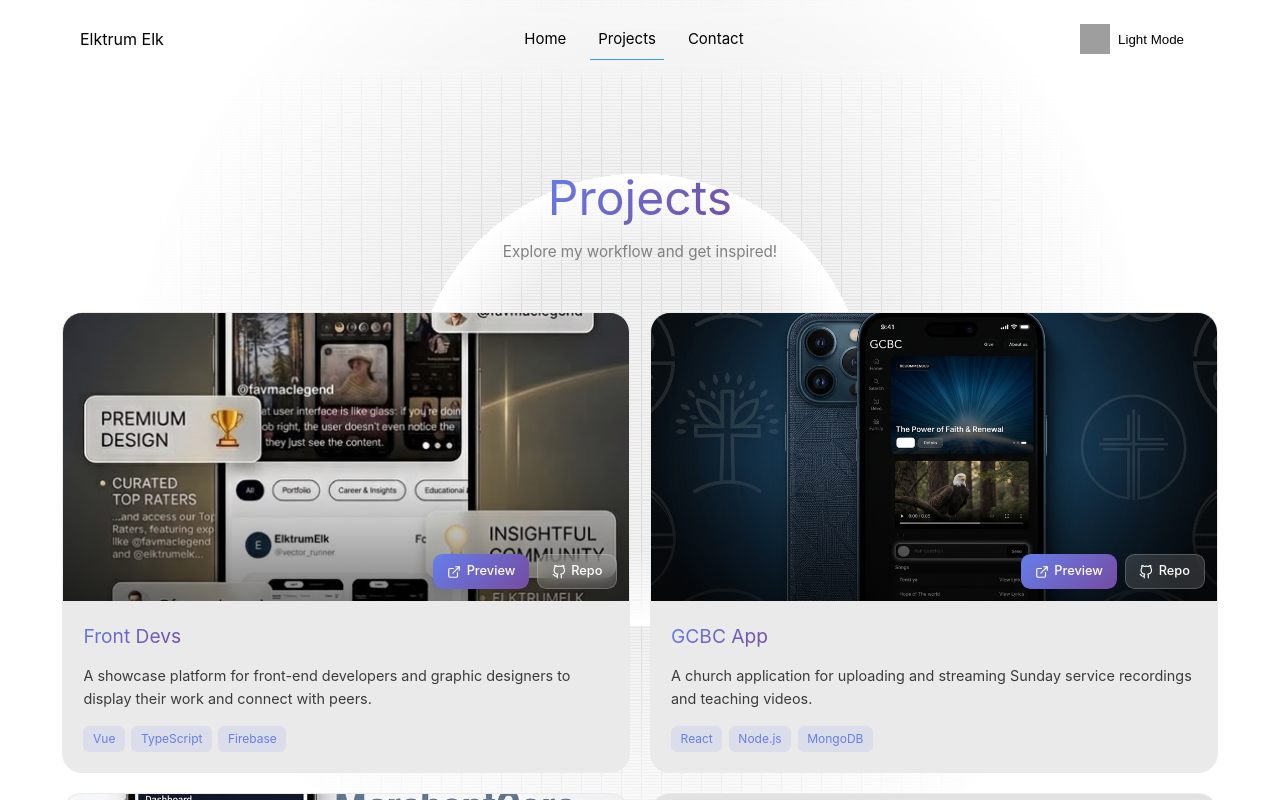
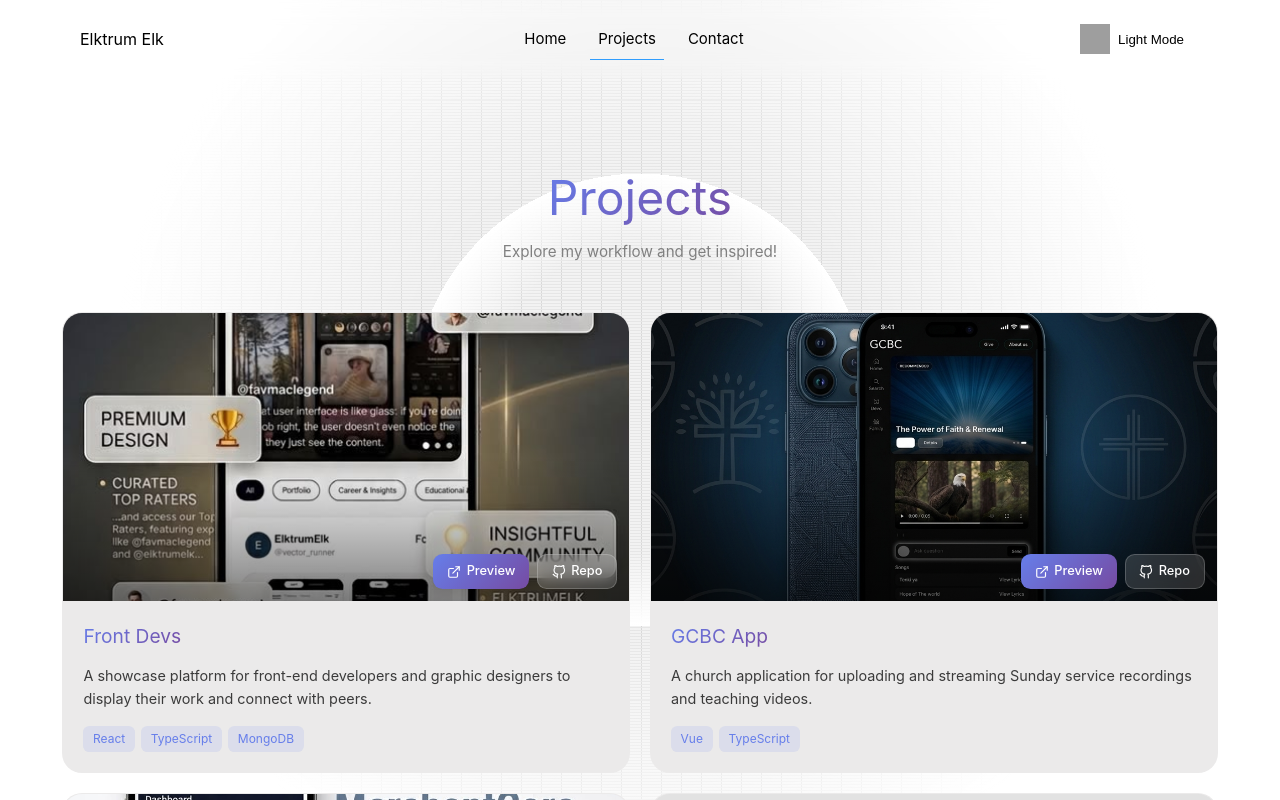
Before and after one commit to ElktrumElk/portfolio-recent, a Vue app: page /projects in a window 1280 px wide. Built offline with nearby package versions, Linux system fonts and the light colour scheme; grey boxes are pictures that could not be loaded; a web font is replaced by a local one.

Commit message:
New update

```diff
--- a/src/components/ProjectsComponent.vue
+++ b/src/components/ProjectsComponent.vue
@@ -8,8 +8,9 @@ const projects = [
     repoLink: 'https://github.com/ElktrumElk/front-devs',
     previewLink: 'https://front-devs.vercel.app',
     imgLinke: '/front-devs.jpeg',
-    tags: ['Vue', 'TypeScript', 'Firebase'],
+    tags: ['React', 'TypeScript', 'MongoDB'],
   },
+
   {
     id: 2,
     name: 'GCBC App',
@@ -18,7 +19,7 @@ const projects = [
     repoLink: 'https://github.com/ElktrumElk/gcbc-app',
     previewLink: 'https://gcbc-app.vercel.app',
     imgLinke: '/gcbc.png',
-    tags: ['React', 'Node.js', 'MongoDB'],
+    tags: ['Vue', 'TypeScript'],
   },
   {
     id: 3,
@@ -28,7 +29,7 @@ const projects = [
     repoLink: 'https://github.com/favmaclegend-opps/MerchantCore',
     previewLink: 'https://MerchantCore.vercel.app',
     imgLinke: '/merchant-core.jpeg',
-    tags: ['Next.js', 'PostgreSQL', 'Prisma'],
+    tags: ['TypeScript', 'React', 'MySQL'],
   },
   {
     id: 4,
@@ -38,7 +39,7 @@ const projects = [
     repoLink: 'https://github.com/ElktrumElk/easy-rms-react',
     previewLink: 'https://front-devs.vercel.app',
     imgLinke: '',
-    tags: ['React', 'Django', 'PostgreSQL'],
+    tags: ['React', 'TypeScript'],
   },
   {
     id: 5,
```
